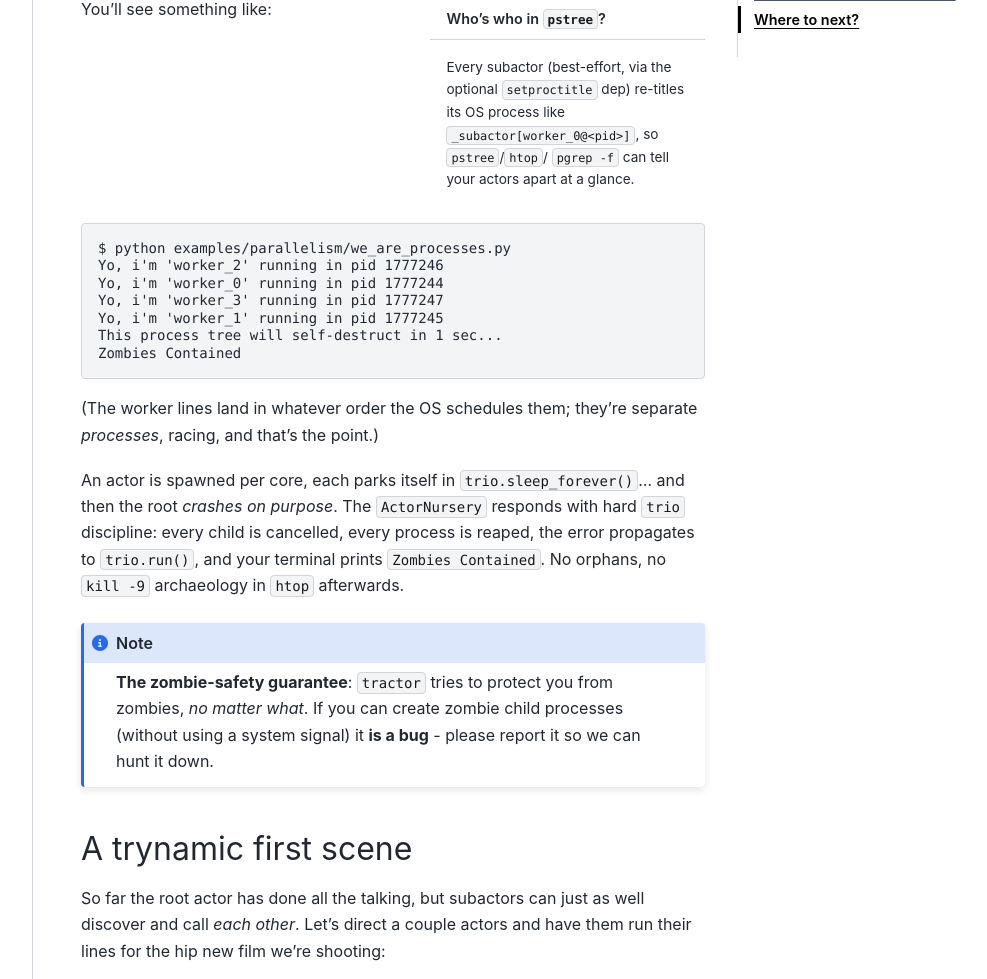
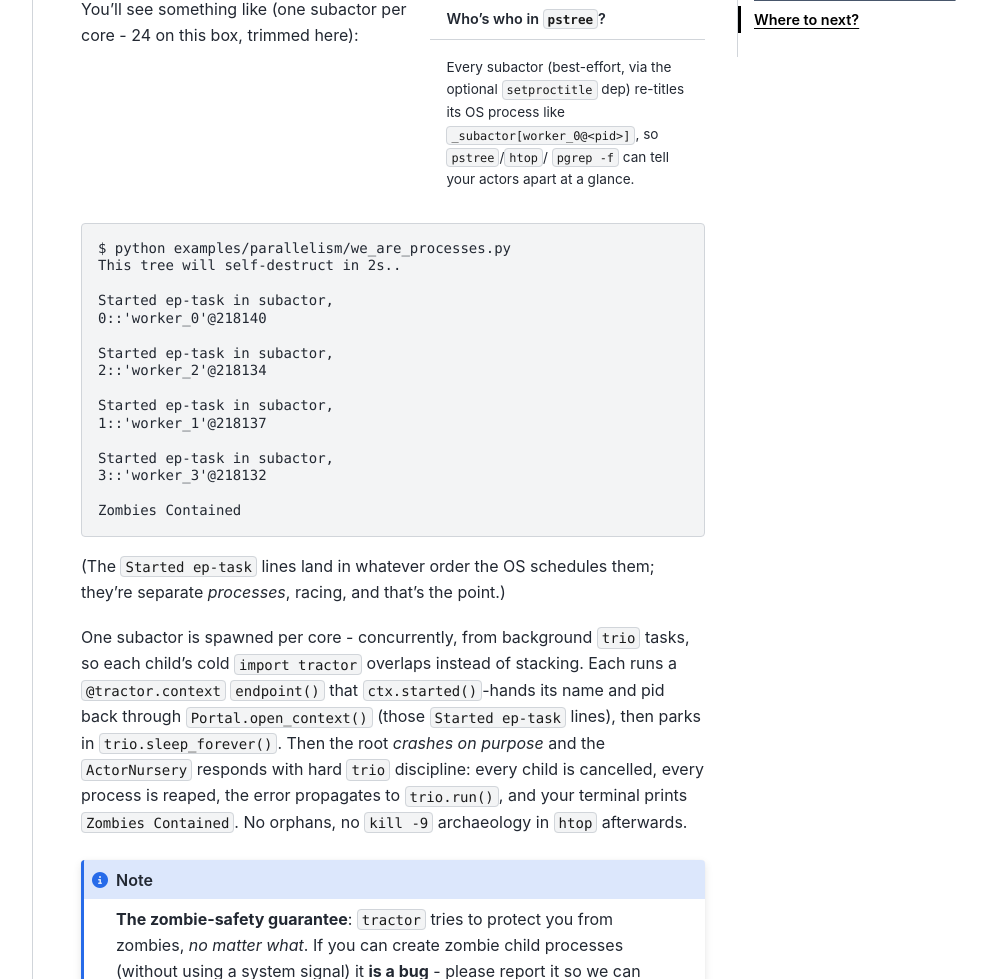
Before and after one commit to goodboy/tractor, a Sphinx documentation site: the page built from docs/start/quickstart.rst, in a window 1280 px wide and 1400 px high, scrolled down 2984 px, cut to the strip 261-1240 px from the top of the window. Shown: the whole strip, without its empty margins (287-1274 px from the left). Built offline with Sphinx 7.4.7 and the PyData theme 0.15.4, drawn with Linux system fonts in a browser that asks for light colours.

Commit message:
Update quickstart `we_are_processes` walkthrough
The reworked `we_are_processes.py` (now `Context`-API based) prints
different stdout, so the hardcoded expected-output block went
stale: swap the old `Yo, i'm 'worker_N'...` / "self-destruct in 1
sec" lines for the real run - "self-destruct in 2s.." then the
per-worker `Started ep-task in subactor,` / `N::'worker_N'@<pid>`
blocks.

Also retell the prose to match: subs spawn concurrently from bg
`trio` tasks, each runs a `@tractor.context` `endpoint()` that
`ctx.started()`-hands its name + pid back through
`Portal.open_context()`, then parks in `trio.sleep_forever()`
before the root crashes + the tree is reaped.

(this patch was generated in some part by [`claude-code`][claude-code-gh])
[claude-code-gh]: https://github.com/anthropics/claude-code

```diff
--- a/docs/start/quickstart.rst
+++ b/docs/start/quickstart.rst
@@ -144,26 +144,41 @@ breakfast - run this while monitoring your process tree::
    ``_subactor[worker_0@<pid>]``, so ``pstree``/``htop``/
    ``pgrep -f`` can tell your actors apart at a glance.
 
-You'll see something like::
+You'll see something like (one subactor per core - 24 on this box,
+trimmed here)::
 
     $ python examples/parallelism/we_are_processes.py
-    Yo, i'm 'worker_2' running in pid 1777246
-    Yo, i'm 'worker_0' running in pid 1777244
-    Yo, i'm 'worker_3' running in pid 1777247
-    Yo, i'm 'worker_1' running in pid 1777245
-    This process tree will self-destruct in 1 sec...
+    This tree will self-destruct in 2s..
+
+    Started ep-task in subactor,
+    0::'worker_0'@218140
+
+    Started ep-task in subactor,
+    2::'worker_2'@218134
+
+    Started ep-task in subactor,
+    1::'worker_1'@218137
+
+    Started ep-task in subactor,
+    3::'worker_3'@218132
+
     Zombies Contained
 
-(The worker lines land in whatever order the OS schedules them;
-they're separate *processes*, racing, and that's the point.)
+(The ``Started ep-task`` lines land in whatever order the OS
+schedules them; they're separate *processes*, racing, and that's
+the point.)
 
-An actor is spawned per core, each parks itself in
-``trio.sleep_forever()``... and then the root *crashes on
-purpose*. The ``ActorNursery`` responds with hard ``trio``
-discipline: every child is cancelled, every process is reaped,
-the error propagates to ``trio.run()``, and your terminal prints
-``Zombies Contained``. No orphans, no ``kill -9`` archaeology in
-``htop`` afterwards.
+One subactor is spawned per core - concurrently, from background
+``trio`` tasks, so each child's cold ``import tractor`` overlaps
+instead of stacking. Each runs a ``@tractor.context``
+``endpoint()`` that ``ctx.started()``-hands its name and pid back
+through ``Portal.open_context()`` (those ``Started ep-task``
+lines), then parks in ``trio.sleep_forever()``. Then the root
+*crashes on purpose* and the ``ActorNursery`` responds with hard
+``trio`` discipline: every child is cancelled, every process is
+reaped, the error propagates to ``trio.run()``, and your terminal
+prints ``Zombies Contained``. No orphans, no ``kill -9``
+archaeology in ``htop`` afterwards.
 
 .. note::
 
```
